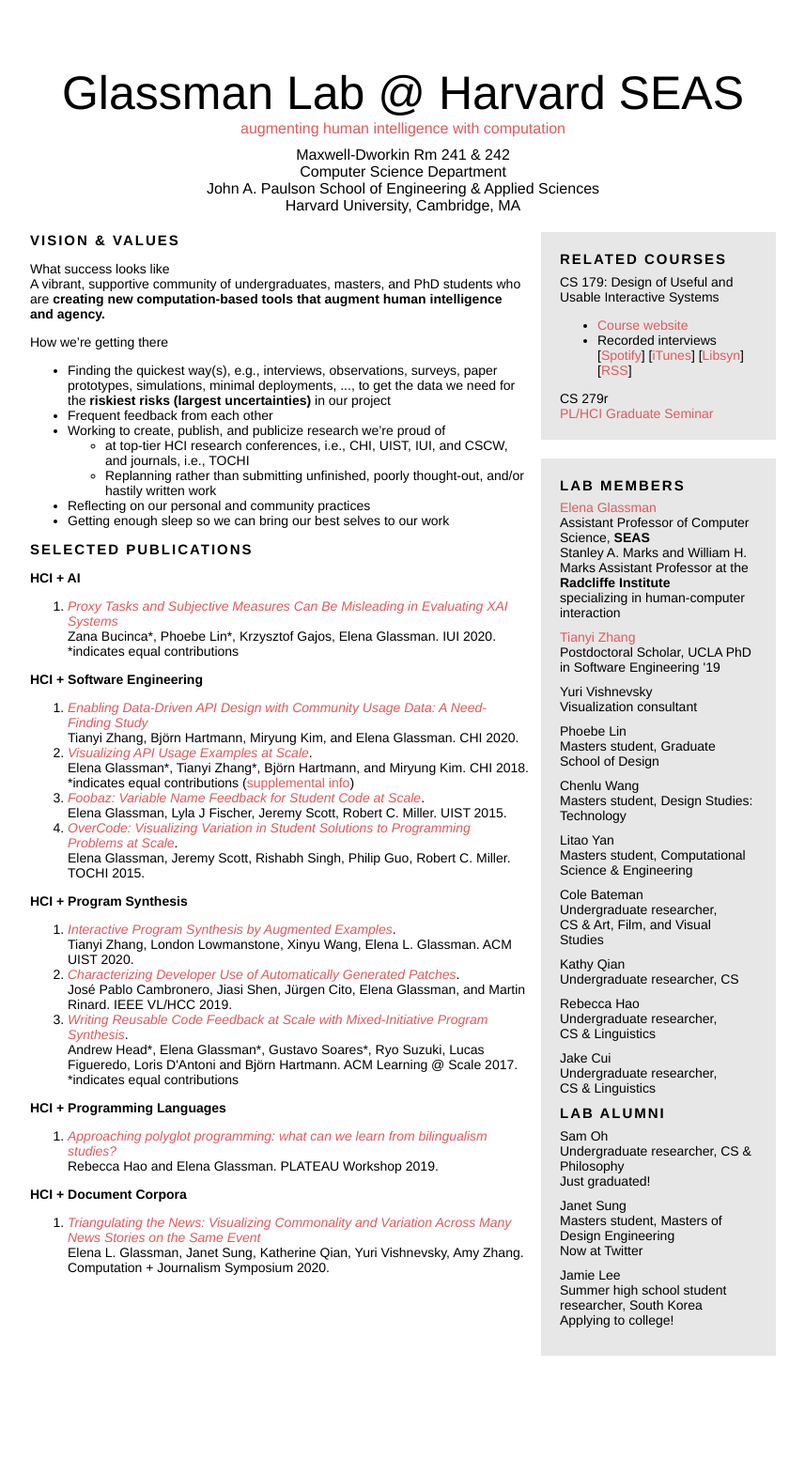
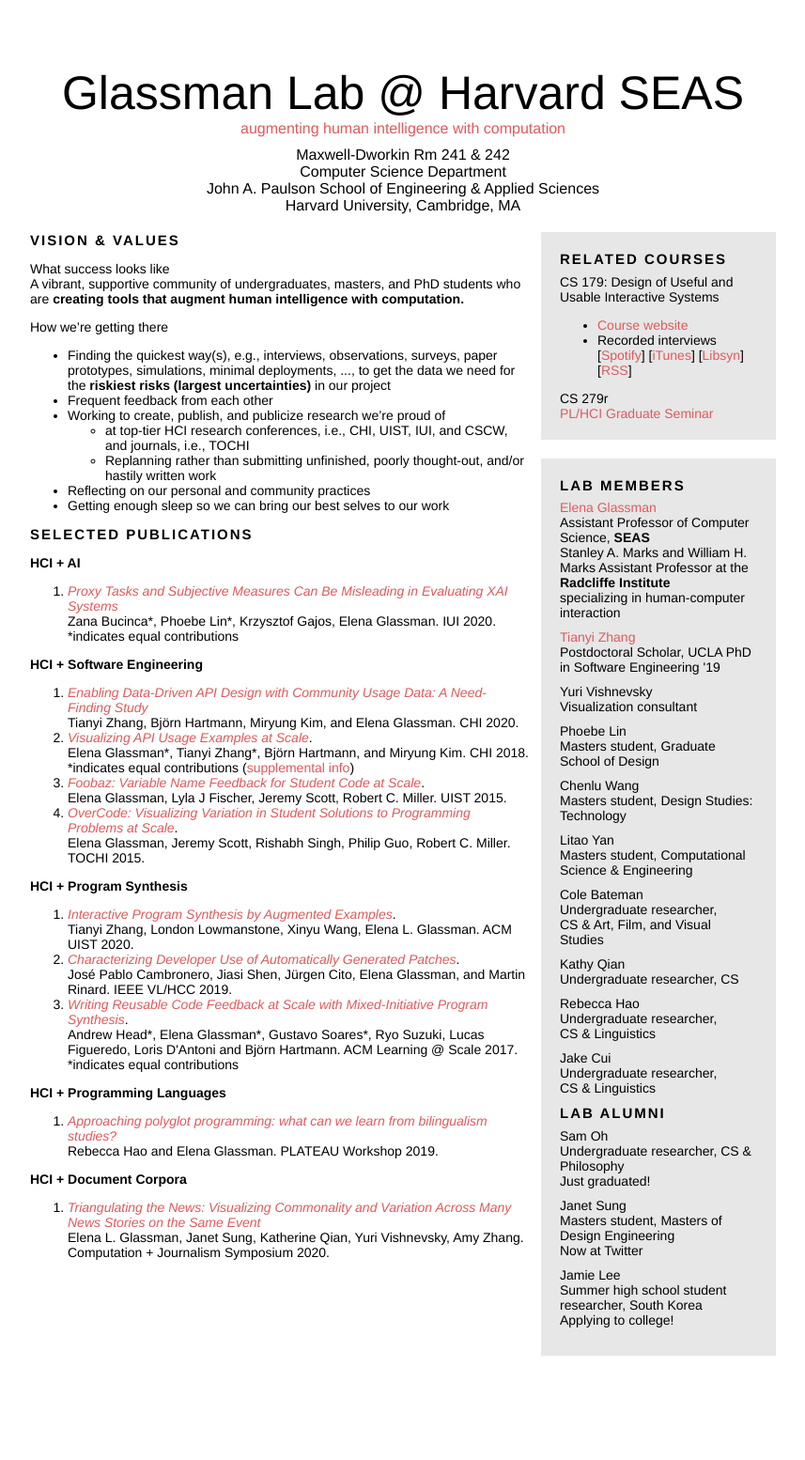
Before and after one commit to eglassman/eglassman.github.io, a Jekyll site: the page built from index.html, in a window 1280 px wide. Shown: the whole page at 94% size, without its empty margins (211-1068 px from the left). Built offline with Jekyll 4.4.1, drawn with Linux system fonts in a browser that asks for light colours.

Commit message:
added tagline

```diff
--- a/index.html
+++ b/index.html
@@ -36,7 +36,7 @@
     </div>
     <p>
     <span class="slightlybold">What success looks like</span><br>
-    A vibrant, supportive community of undergraduates, masters, and PhD students who are <b>creating new computation-based tools that augment human intelligence and agency.</b>
+    A vibrant, supportive community of undergraduates, masters, and PhD students who are <b>creating tools that augment human intelligence with computation.</b>
     <!-- for thought and action  -->
     </p>
     <p>
```
